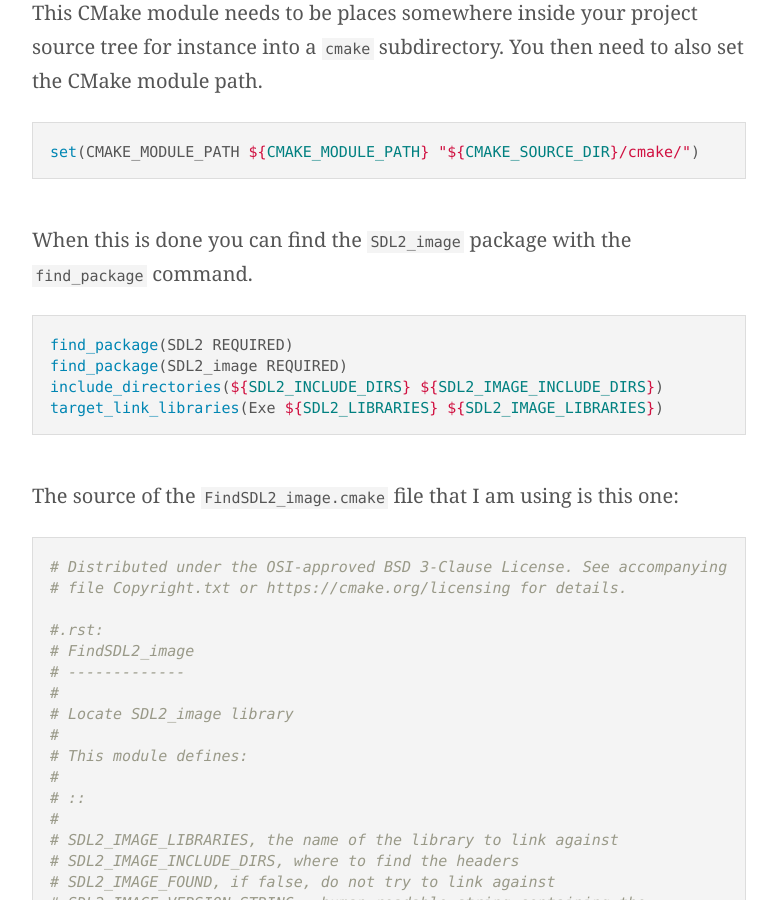
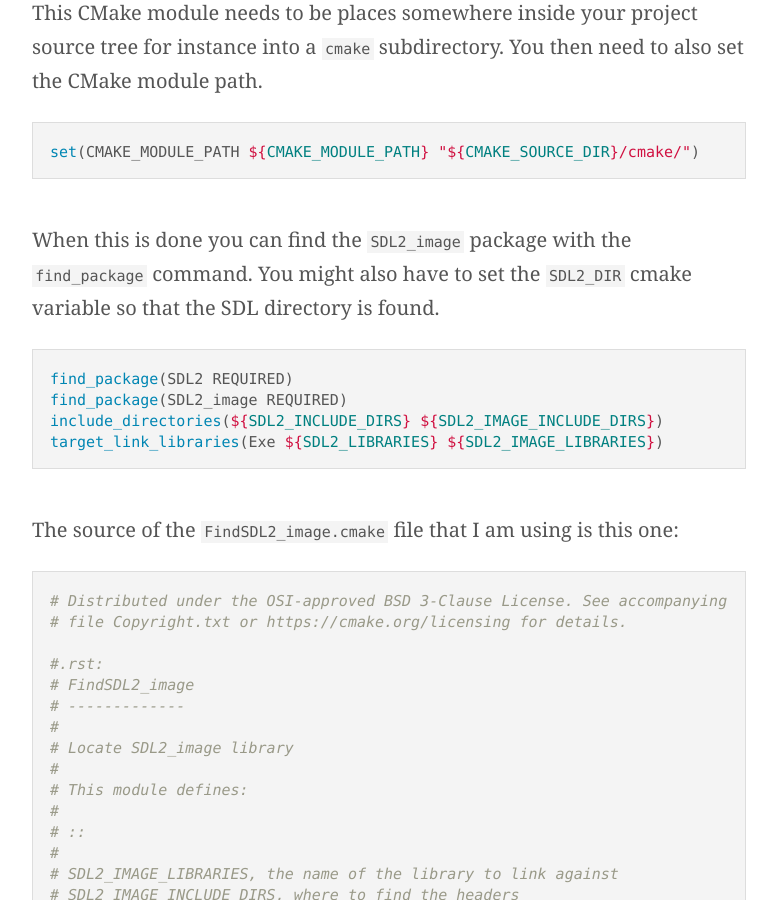
Before and after one commit to trenki2/trenki2.github.io, a Jekyll site: the page built from _posts/2017-07-04-using-sdl2-image-with-cmake.md, in a window 1280 px wide and 900 px high, scrolled down 979 px. Shown: the whole window, without its empty margins (251-1028 px from the left). Built offline with Jekyll 4.4.1, drawn with Linux system fonts in a browser that asks for light colours.

Commit message:
Added more info

````diff
--- a/_posts/2017-07-04-using-sdl2-image-with-cmake.md
+++ b/_posts/2017-07-04-using-sdl2-image-with-cmake.md
@@ -32,7 +32,8 @@ set(CMAKE_MODULE_PATH ${CMAKE_MODULE_PATH} "${CMAKE_SOURCE_DIR}/cmake/")
 ```
 
 When this is done you can find the `SDL2_image` package with the `find_package`
-command.
+command. You might also have to set the `SDL2_DIR` cmake variable so that the
+SDL directory is found.
 
 ```cmake
 find_package(SDL2 REQUIRED)
````
